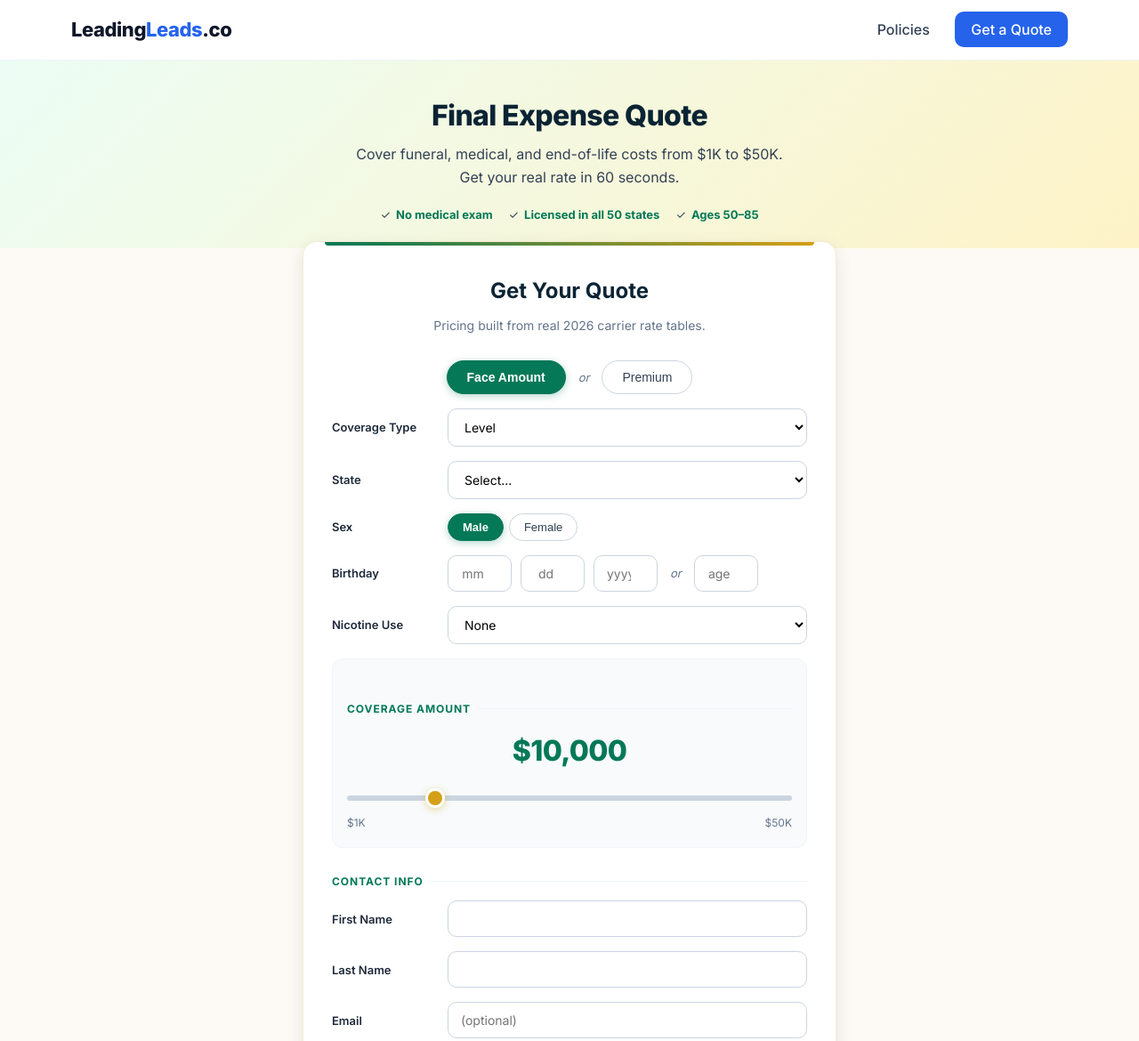
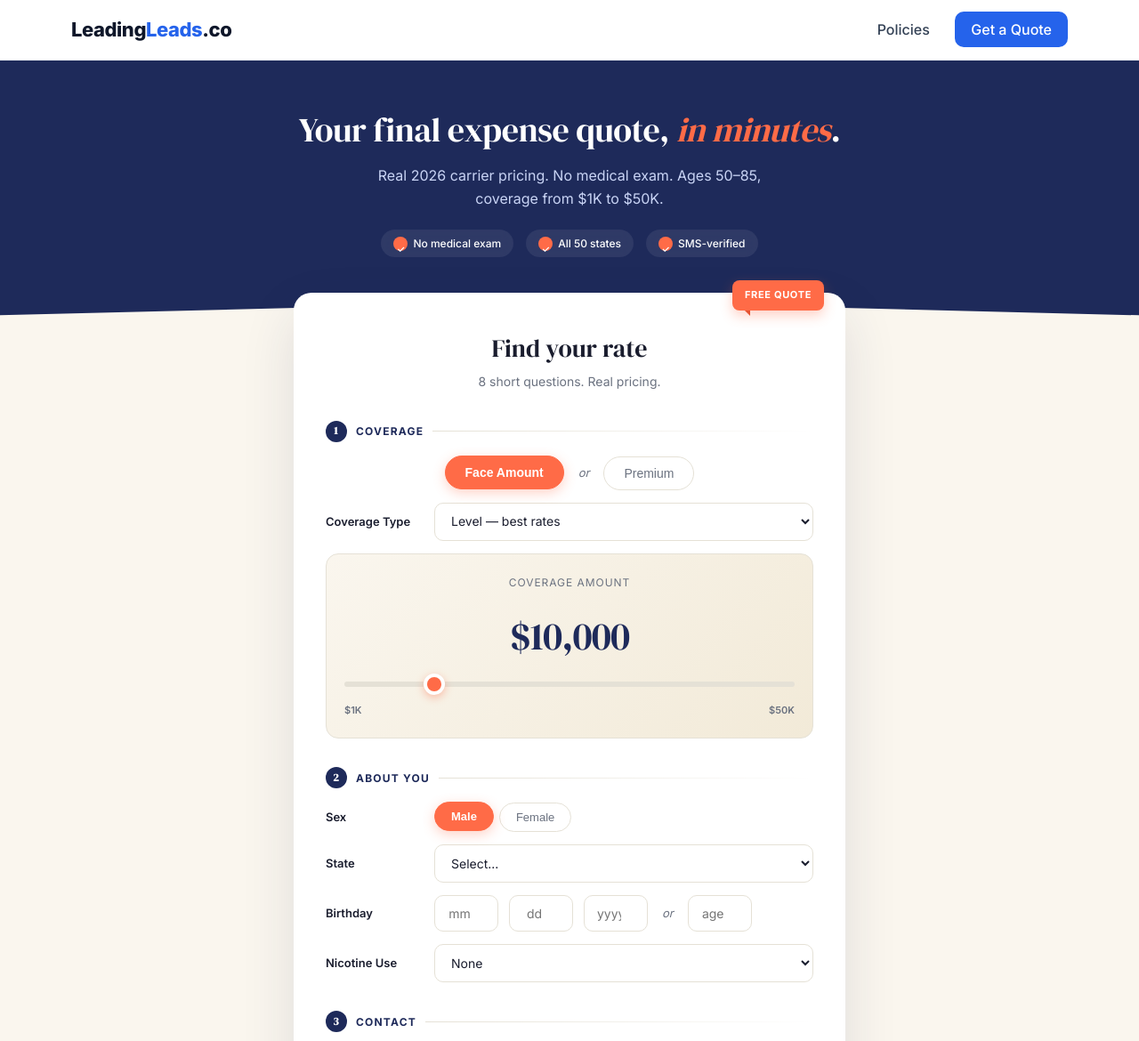
Before and after one commit to demiankerlous6-max/leadingleads.co, a website: page public/quote.html in a window 1280 px wide. Shown: the top 1170 px of the page at 89% size. Drawn offline with Linux system fonts and the light colour scheme.

Commit message:
Quote page: navy + coral + cream theme with original visual touches

```diff
--- a/public/quote.html
+++ b/public/quote.html
@@ -5,147 +5,224 @@
     <meta name="viewport" content="width=device-width, initial-scale=1.0">
     <title>Final Expense Quote — LeadingLeads.co</title>
     <link rel="stylesheet" href="/css/style.css">
-    <link href="https://fonts.googleapis.com/css2?family=Inter:wght@400;500;600;700;800&display=swap" rel="stylesheet">
+    <link href="https://fonts.googleapis.com/css2?family=Inter:wght@400;500;600;700;800&family=DM+Serif+Display&display=swap" rel="stylesheet">
     <style>
-        /* LeadingLeads quote-page custom branding — self-contained emerald + gold theme */
+        /* ============================================
+           LeadingLeads quote-page — original brand theme
+           Navy + Coral + Cream
+           ============================================ */
         :root {
-            --ll-emerald:      #047857;
-            --ll-emerald-dark: #065F46;
-            --ll-gold:         #D4A017;
-            --ll-emerald-soft: #D1FAE5;
-            --ll-cream:        #FDFAF5;
+            --ll-navy:        #1E2A5A;
+            --ll-navy-dark:   #15204A;
+            --ll-coral:       #FF6B47;
+            --ll-coral-dark:  #E55230;
+            --ll-cream:       #FAF6EE;
+            --ll-cream-deep:  #F2EAD8;
+            --ll-gold:        #C9A227;
+            --ll-text:        #1A1D2E;
+            --ll-muted:       #6B7280;
+            --ll-line:        #E5E1D6;
         }
-        body { background: var(--ll-cream); }
-        .ll-hero-strip {
-            background: linear-gradient(135deg, #ECFDF5 0%, #FEF3C7 100%);
-            padding: 36px 0 16px;
+
+        body { background: var(--ll-cream); font-family: 'Inter', sans-serif; color: var(--ll-text); }
+
+        /* ============ Hero strip ============ */
+        .ll-hero {
+            background: var(--ll-navy);
+            color: white;
+            padding: 48px 24px 80px;
             text-align: center;
+            position: relative;
+            overflow: hidden;
         }
-        .ll-hero-strip h1 {
-            font-size: 32px; font-weight: 800; letter-spacing: -0.02em;
-            color: #0B2434; margin-bottom: 6px;
+        .ll-hero::before {
+            content: "";
+            position: absolute; bottom: -1px; left: 0; right: 0; height: 32px;
+            background: var(--ll-cream);
+            clip-path: polygon(0 100%, 100% 100%, 100% 50%, 50% 0, 0 50%);
         }
-        .ll-hero-strip p { color: #334155; font-size: 16px; max-width: 480px; margin: 0 auto 18px; }
-        .ll-trust-badges {
-            display: flex; justify-content: center; gap: 18px; flex-wrap: wrap;
-            font-size: 13px; color: #334155; margin-bottom: 12px;
+        .ll-hero h1 {
+            font-family: 'DM Serif Display', serif;
+            font-size: 38px; font-weight: 400; letter-spacing: -0.01em;
+            margin-bottom: 8px;
         }
-        .ll-trust-badges span { display: inline-flex; align-items: center; gap: 6px; }
-        .ll-trust-badges strong { color: var(--ll-emerald); }
+        .ll-hero h1 .accent { color: var(--ll-coral); font-style: italic; }
+        .ll-hero p { color: #C9D4F5; font-size: 16px; max-width: 480px; margin: 0 auto 22px; }
+        .ll-badges { display: flex; justify-content: center; gap: 14px; flex-wrap: wrap; }
+        .ll-badge {
+            display: inline-flex; align-items: center; gap: 6px;
+            background: rgba(255,255,255,.08); padding: 6px 14px; border-radius: 100px;
+            font-size: 12px; font-weight: 500; backdrop-filter: blur(6px);
+        }
+        .ll-badge .check {
+            width: 16px; height: 16px; background: var(--ll-coral); color: white;
+            border-radius: 50%; display: grid; place-items: center; font-size: 10px; font-weight: 700;
+        }
 
+        /* ============ The Quote Card ============ */
         .ll-card {
-            max-width: 600px; margin: -8px auto 60px;
+            max-width: 620px; margin: -40px auto 60px;
             background: white;
-            border-radius: 16px;
-            border: 1px solid rgba(212,160,23,.20);
-            box-shadow: 0 6px 18px rgba(11,36,52,.10);
-            padding: 36px 32px;
+            border-radius: 20px;
+            box-shadow: 0 24px 60px rgba(30,42,90,.12);
+            padding: 40px 36px;
             position: relative;
         }
-        .ll-card::before {
-            content: ""; position: absolute; top: 0; left: 24px; right: 24px; height: 4px;
-            background: linear-gradient(90deg, var(--ll-emerald), var(--ll-gold));
-            border-radius: 0 0 8px 8px;
+        /* Corner tag like a price label */
+        .ll-card .corner-tag {
+            position: absolute; top: -14px; right: 24px;
+            background: var(--ll-coral); color: white;
+            font-size: 11px; font-weight: 700; padding: 8px 14px;
+            border-radius: 8px; letter-spacing: 0.06em;
+            text-transform: uppercase;
+            box-shadow: 0 6px 14px rgba(255,107,71,.30);
         }
+        .ll-card .corner-tag::after {
+            content: ""; position: absolute; bottom: -6px; left: 14px;
+            width: 0; height: 0;
+            border-top: 6px solid var(--ll-coral-dark);
+            border-left: 6px solid transparent;
+        }
+
         .ll-card h2 {
-            text-align: center; font-size: 24px; font-weight: 700;
-            color: #0B2434; margin-bottom: 8px;
+            font-family: 'DM Serif Display', serif;
+            text-align: center; font-size: 28px; font-weight: 400;
+            color: var(--ll-text); margin-bottom: 4px;
         }
-        .ll-card .ll-subtitle { text-align: center; color: #64748B; font-size: 14px; margin-bottom: 28px; }
+        .ll-card .ll-subtitle { text-align: center; color: var(--ll-muted); font-size: 14px; margin-bottom: 32px; }
 
-        .fex-row { display: flex; align-items: center; gap: 10px; margin-bottom: 16px; flex-wrap: wrap; }
-        .fex-row label { font-weight: 600; font-size: 13px; color: #1E293B; min-width: 120px; }
+        /* Numbered section circles */
+        .ll-section {
+            display: flex; align-items: center; gap: 10px;
+            margin: 32px 0 16px;
+            font-size: 12px; font-weight: 700; color: var(--ll-navy);
+            text-transform: uppercase; letter-spacing: 0.10em;
+        }
+        .ll-section .num {
+            width: 24px; height: 24px; border-radius: 50%;
+            background: var(--ll-navy); color: white;
+            display: grid; place-items: center; font-size: 12px; font-weight: 700;
+            font-family: 'DM Serif Display', serif;
+        }
+        .ll-section .line {
+            flex: 1; height: 1px;
+            background: linear-gradient(90deg, var(--ll-line), transparent);
+        }
+
+        /* Form rows */
+        .fex-row { display: flex; align-items: center; gap: 12px; margin-bottom: 14px; flex-wrap: wrap; }
+        .fex-row label { font-weight: 600; font-size: 13px; color: var(--ll-text); min-width: 110px; }
 
         .fex-pill {
-            padding: 10px 22px; border-radius: 100px; border: 1.5px solid #CBD5E1;
+            padding: 10px 22px; border-radius: 100px; border: 1.5px solid var(--ll-line);
             background: white; cursor: pointer; font-size: 14px; font-weight: 500;
-            color: #334155; transition: all 0.18s;
+            color: var(--ll-muted); transition: all 0.2s;
         }
-        .fex-pill:hover { border-color: var(--ll-emerald); color: var(--ll-emerald); }
+        .fex-pill:hover { border-color: var(--ll-coral); color: var(--ll-coral); }
         .fex-pill.active {
-            background: var(--ll-emerald);
-            border-color: var(--ll-emerald);
+            background: var(--ll-coral); border-color: var(--ll-coral);
             color: white; font-weight: 600;
-            box-shadow: 0 2px 8px rgba(4,120,87,.30);
+            box-shadow: 0 4px 14px rgba(255,107,71,.30);
+            transform: translateY(-1px);
         }
         .fex-mini-pills { display: flex; gap: 6px; }
-        .fex-mini-pills .fex-pill { padding: 7px 16px; font-size: 13px; }
+        .fex-mini-pills .fex-pill { padding: 8px 18px; font-size: 13px; }
 
         .fex-row select, .fex-row input {
             flex: 1; min-width: 0; padding: 11px 14px;
-            border: 1.5px solid #CBD5E1; border-radius: 10px;
+            border: 1.5px solid var(--ll-line); border-radius: 10px;
             font-size: 14px; font-family: inherit; background: white;
-            transition: border-color 0.15s;
+            color: var(--ll-text);
+            transition: all 0.15s;
         }
         .fex-row select:focus, .fex-row input:focus {
-            outline: none; border-color: var(--ll-emerald);
-            box-shadow: 0 0 0 3px var(--ll-emerald-soft);
+            outline: none; border-color: var(--ll-navy);
+            box-shadow: 0 0 0 3px rgba(30,42,90,.12);
         }
         .fex-row .small { max-width: 72px; flex: 0 1 72px; text-align: center; }
-        .fex-row .or { font-size: 13px; color: #64748B; padding: 0 4px; font-style: italic; }
+        .fex-row .or { font-size: 13px; color: var(--ll-muted); padding: 0 4px; font-style: italic; }
 
-        .fex-section-title {
-            font-size: 12px; font-weight: 700; color: var(--ll-emerald);
-            margin: 28px 0 12px; text-transform: uppercase; letter-spacing: 0.08em;
-            display: flex; align-items: center; gap: 8px;
+        /* Slider — animated price */
+        .fex-slider-row {
+            margin: 12px 0 20px; padding: 22px 20px;
+            background: linear-gradient(135deg, var(--ll-cream) 0%, var(--ll-cream-deep) 100%);
+            border-radius: 14px; border: 1px solid var(--ll-line);
+            position: relative;
         }
-        .fex-section-title::after {
-            content: ""; flex: 1; height: 1px; background: #F1F5F9;
+        .fex-slider-value {
+            font-family: 'DM Serif Display', serif;
+            font-size: 44px; font-weight: 400; color: var(--ll-navy); text-align: center;
+            letter-spacing: -0.02em; margin-bottom: 4px;
+            transition: transform 0.15s;
         }
-
-        .fex-slider-row { margin: 8px 0 20px; padding: 18px 16px; background: #F8FAFC;
-                          border-radius: 12px; border: 1px solid #F1F5F9; }
-        .fex-slider-value {
-            font-size: 32px; font-weight: 800; color: var(--ll-emerald); text-align: center;
-            letter-spacing: -0.02em; margin-bottom: 12px;
-        }
+        .fex-slider-row.bump .fex-slider-value { transform: scale(1.05); }
+        .fex-slider-label { text-align: center; font-size: 12px; color: var(--ll-muted); text-transform: uppercase; letter-spacing: 0.08em; margin-bottom: 16px; }
         .fex-slider-row input[type="range"] {
-            width: 100%; height: 6px; background: #CBD5E1; border-radius: 100px;
+            width: 100%; height: 6px; background: var(--ll-line); border-radius: 100px;
             -webkit-appearance: none; appearance: none;
         }
         .fex-slider-row input[type="range"]::-webkit-slider-thumb {
             -webkit-appearance: none; appearance: none;
-            width: 22px; height: 22px; border-radius: 50%;
-            background: var(--ll-gold); border: 3px solid white;
-            box-shadow: 0 2px 8px rgba(212,160,23,.40);
+            width: 24px; height: 24px; border-radius: 50%;
+            background: var(--ll-coral); border: 4px solid white;
+            box-shadow: 0 3px 10px rgba(255,107,71,.40);
             cursor: pointer;
+            transition: transform 0.1s;
         }
-        .fex-range-labels { display: flex; justify-content: space-between; font-size: 12px;
-                            color: #64748B; margin-top: 8px; }
+        .fex-slider-row input[type="range"]::-webkit-slider-thumb:hover { transform: scale(1.15); }
+        .fex-range-labels { display: flex; justify-content: space-between; font-size: 11px;
+                            color: var(--ll-muted); margin-top: 10px; font-weight: 600; }
 
+        /* Submit button */
         .fex-submit {
-            width: 100%; padding: 16px; font-size: 16px; font-weight: 700;
-            background: var(--ll-emerald); color: white;
+            width: 100%; padding: 18px; font-size: 16px; font-weight: 700;
+            background: var(--ll-navy); color: white;
             border: none; border-radius: 12px;
-            cursor: pointer; margin-top: 22px;
-            box-shadow: 0 4px 14px rgba(4,120,87,.30);
-            transition: all 0.15s;
-            letter-spacing: 0.01em;
+            cursor: pointer; margin-top: 24px;
+            box-shadow: 0 6px 18px rgba(30,42,90,.30);
+            transition: all 0.18s;
+            letter-spacing: 0.02em;
+            position: relative; overflow: hidden;
+        }
+        .fex-submit::after {
+            content: " →"; transition: transform 0.2s;
         }
         .fex-submit:hover {
-            background: var(--ll-emerald-dark);
-            transform: translateY(-1px);
-            box-shadow: 0 6px 18px rgba(4,120,87,.40);
+            background: var(--ll-navy-dark);
+            transform: translateY(-2px);
+            box-shadow: 0 10px 24px rgba(30,42,90,.40);
         }
+        .fex-submit:hover::after { transform: translateX(4px); display: inline-block; }
 
-        .fex-error { color: #DC2626; font-size: 12px; font-weight: 500; margin-top: 3px; display: block; }
-        .input-error { border-color: #DC2626 !important; }
+        .fex-error { color: var(--ll-coral-dark); font-size: 12px; font-weight: 500; margin-top: 3px; display: block; }
+        .input-error { border-color: var(--ll-coral-dark) !important; }
 
         .fex-consent {
-            background: #F8FAFC;
-            border: 1px solid #F1F5F9; border-radius: 12px;
+            background: var(--ll-cream);
+            border: 1px solid var(--ll-line); border-radius: 12px;
             padding: 14px 16px; margin-top: 22px;
         }
         .fex-consent label { display: flex; align-items: flex-start; gap: 10px; font-size: 12px;
-                              color: #334155; line-height: 1.5; cursor: pointer; }
-        .fex-consent input { margin-top: 3px; flex-shrink: 0; accent-color: var(--ll-emerald); }
-        .fex-consent a { color: var(--ll-emerald); text-decoration: underline; }
+                              color: var(--ll-muted); line-height: 1.5; cursor: pointer; }
+        .fex-consent input { margin-top: 3px; flex-shrink: 0; accent-color: var(--ll-navy); width: 16px; height: 16px; }
+        .fex-consent a { color: var(--ll-navy); text-decoration: underline; font-weight: 500; }
+
+        /* Result card */
+        .ll-result-num {
+            font-family: 'DM Serif Display', serif;
+            font-size: 64px; font-weight: 400; color: var(--ll-coral);
+            text-align: center; letter-spacing: -0.03em; margin: 16px 0 8px;
+            line-height: 1;
+        }
+        .ll-result-num .per-mo { font-size: 18px; color: var(--ll-muted); font-family: 'Inter', sans-serif; }
+        .ll-result-meta { text-align: center; color: var(--ll-muted); font-size: 14px; margin-bottom: 8px; }
+        .ll-result-meta strong { color: var(--ll-navy); }
 
         @media (max-width: 600px) {
             .fex-row { flex-direction: column; align-items: stretch; }
             .fex-row label { min-width: 0; }
-            .ll-card { padding: 28px 20px; margin: 0 12px 40px; }
-            .ll-hero-strip h1 { font-size: 26px; }
+            .ll-card { padding: 32px 22px; margin: -28px 14px 40px; }
+            .ll-hero h1 { font-size: 30px; }
         }
     </style>
 </head>
@@ -160,22 +237,26 @@
         </div>
     </header>
 
-    <section class="ll-hero-strip">
-        <h1>Final Expense Quote</h1>
-        <p>Cover funeral, medical, and end-of-life costs from $1K to $50K. Get your real rate in 60 seconds.</p>
-        <div class="ll-trust-badges">
-            <span>✓ <strong>No medical exam</strong></span>
-            <span>✓ <strong>Licensed in all 50 states</strong></span>
-            <span>✓ <strong>Ages 50–85</strong></span>
+    <section class="ll-hero">
+        <h1>Your final expense quote, <span class="accent">in minutes</span>.</h1>
+        <p>Real 2026 carrier pricing. No medical exam. Ages 50–85, coverage from $1K to $50K.</p>
+        <div class="ll-badges">
+            <span class="ll-badge"><span class="check">✓</span> No medical exam</span>
+            <span class="ll-badge"><span class="check">✓</span> All 50 states</span>
+            <span class="ll-badge"><span class="check">✓</span> SMS-verified</span>
         </div>
     </section>
 
     <section class="ll-card" id="quote-card">
-        <h2>Get Your Quote</h2>
-        <p class="ll-subtitle">Pricing built from real 2026 carrier rate tables.</p>
+        <span class="corner-tag">Free Quote</span>
+
+        <h2>Find your rate</h2>
+        <p class="ll-subtitle">8 short questions. Real pricing.</p>
 
         <form id="quote-form" novalidate>
-            <!-- Mode toggle: Face Amount or Premium -->
+
+            <div class="ll-section"><span class="num">1</span> Coverage <div class="line"></div></div>
+
             <div class="fex-row" style="justify-content: center;">
                 <button type="button" class="fex-pill active" data-mode="face">Face Amount</button>
                 <span class="or">or</span>
@@ -185,16 +266,33 @@
             <div class="fex-row">
                 <label for="coverageType">Coverage Type</label>
                 <select id="coverageType" name="coverageType">
-                    <option value="level">Level</option>
-                    <option value="graded">Graded</option>
-                    <option value="modified">Modified</option>
+                    <option value="level">Level — best rates</option>
+                    <option value="graded">Graded — mild concerns</option>
+                    <option value="modified">Modified — chronic conditions</option>
                 </select>
             </div>
 
-            <div class="fex-row">
-                <label for="state">State</label>
-                <select id="state" name="state" required></select>
+            <div class="fex-slider-row" id="face-section">
+                <div class="fex-slider-label">Coverage Amount</div>
+                <div class="fex-slider-value" id="coverage-display">$10,000</div>
+                <input type="range" id="coverageAmount" name="coverageAmount" min="1000" max="50000" step="500" value="10000">
+                <div class="fex-range-labels">
+                    <span>$1K</span>
+                    <span>$50K</span>
+                </div>
             </div>
+
+            <div class="fex-slider-row" id="premium-section" hidden>
+                <div class="fex-slider-label">Monthly Budget</div>
+                <div class="fex-slider-value" id="premium-display">$50<span style="font-size:18px;color:#6B7280;font-family:Inter,sans-serif;"> /mo</span></div>
+                <input type="range" id="premiumBudget" min="20" max="200" step="5" value="50">
+                <div class="fex-range-labels">
+                    <span>$20/mo</span>
+                    <span>$200/mo</span>
+                </div>
+            </div>
+
+            <div class="ll-section"><span class="num">2</span> About you <div class="line"></div></div>
 
             <div class="fex-row">
                 <label>Sex</label>
@@ -203,6 +301,11 @@
                     <button type="button" class="fex-pill" data-sex="female">Female</button>
                 </div>
                 <input type="hidden" id="gender" name="gender" value="male">
+            </div>
+
+            <div class="fex-row">
+                <label for="state">State</label>
+                <select id="state" name="state" required></select>
             </div>
 
             <div class="fex-row">
@@ -225,29 +328,7 @@
                 </select>
             </div>
 
-            <!-- Face Amount section (default visible) -->
-            <div class="fex-slider-row" id="face-section">
-                <div class="fex-section-title">Coverage Amount</div>
-                <div class="fex-slider-value" id="coverage-display">$10,000</div>
-                <input type="range" id="coverageAmount" name="coverageAmount" min="1000" max="50000" step="500" value="10000">
-                <div class="fex-range-labels">
-                    <span>$1K</span>
-                    <span>$50K</span>
-                </div>
-            </div>
-
-            <!-- Premium section (hidden by default) -->
-            <div class="fex-slider-row" id="premium-section" hidden>
-                <div class="fex-section-title">Monthly Budget</div>
-                <div class="fex-slider-value" id="premium-display">$50/mo</div>
-                <input type="range" id="premiumBudget" min="20" max="200" step="5" value="50">
-                <div class="fex-range-labels">
-                    <span>$20/mo</span>
-                    <span>$200/mo</span>
-                </div>
-            </div>
-
-            <div class="fex-section-title">Contact Info</div>
+            <div class="ll-section"><span class="num">3</span> Contact <div class="line"></div></div>
 
             <div class="fex-row">
                 <label for="firstName">First Name</label>
@@ -278,23 +359,23 @@
     </section>
 
     <section class="ll-card" id="result-card" hidden>
+        <span class="corner-tag">Verified</span>
         <div id="otp-section">
             <h2>Verify your phone</h2>
-            <p class="ll-subtitle">We just texted a 6-digit code to <strong id="otp-contact"></strong>.</p>
+            <p class="ll-subtitle">We just texted a 6-digit code to <strong id="otp-contact"></strong></p>
             <input type="text" id="otp-code" maxlength="6" inputmode="numeric"
-                   style="width:100%; padding:14px; font-size:24px; text-align:center; letter-spacing:10px; font-family:monospace; border:1.5px solid var(--gray-300); border-radius:10px; margin-bottom:14px;"
+                   style="width:100%;padding:16px;font-size:28px;text-align:center;letter-spacing:14px;font-family:'DM Serif Display',serif;border:1.5px solid #E5E1D6;border-radius:12px;margin:12px 0 14px;color:#1E2A5A;"
                    placeholder="------">
             <div id="otp-error" class="alert alert-error" hidden></div>
             <button class="fex-submit" id="otp-verify-btn">Verify &amp; Show My Quote</button>
-            <button class="btn btn-link" id="otp-resend-btn" style="display:block;margin:14px auto 0;">Resend code</button>
+            <button class="btn btn-link" id="otp-resend-btn" style="display:block;margin:14px auto 0;color:#1E2A5A;">Resend code</button>
         </div>
-
         <div id="quote-section" hidden>
-            <h2>Your Estimated Quote</h2>
-            <div style="text-align:center;font-size:48px;font-weight:800;color:var(--primary);margin:12px 0;letter-spacing:-0.02em;" id="result-monthly">$0</div>
-            <p style="text-align:center;color:var(--gray-500);" id="result-annual"></p>
-            <p style="text-align:center;margin-top:12px;">Plan: <strong id="result-class"></strong></p>
-            <p style="text-align:center;color:var(--gray-500);font-size:14px;margin-top:18px;">A licensed agent will reach out within 1 business day to finalize your coverage.</p>
+            <h2>Your estimated rate</h2>
+            <div class="ll-result-num" id="result-monthly">$0<span class="per-mo"> /mo</span></div>
+            <p class="ll-result-meta" id="result-annual"></p>
+            <p class="ll-result-meta">Plan: <strong id="result-class"></strong></p>
+            <p style="text-align:center;color:#6B7280;font-size:14px;margin-top:24px;padding:16px;background:#FAF6EE;border-radius:10px;">A licensed agent will reach out within 1 business day to finalize your coverage.</p>
         </div>
     </section>
 
@@ -306,5 +387,25 @@
     </footer>
 
     <script src="/js/quote.js"></script>
+    <script>
+        const slider = document.getElementById('coverageAmount');
+        const sliderRow = slider && slider.closest('.fex-slider-row');
+        if (slider && sliderRow) {
+            slider.addEventListener('input', () => {
+                sliderRow.classList.add('bump');
+                clearTimeout(slider._t);
+                slider._t = setTimeout(() => sliderRow.classList.remove('bump'), 150);
+            });
+        }
+        const psli = document.getElementById('premiumBudget');
+        const psliRow = psli && psli.closest('.fex-slider-row');
+        if (psli && psliRow) {
+            psli.addEventListener('input', () => {
+                psliRow.classList.add('bump');
+                clearTimeout(psli._t);
+                psli._t = setTimeout(() => psliRow.classList.remove('bump'), 150);
+            });
+        }
+    </script>
 </body>
 </html>
```
